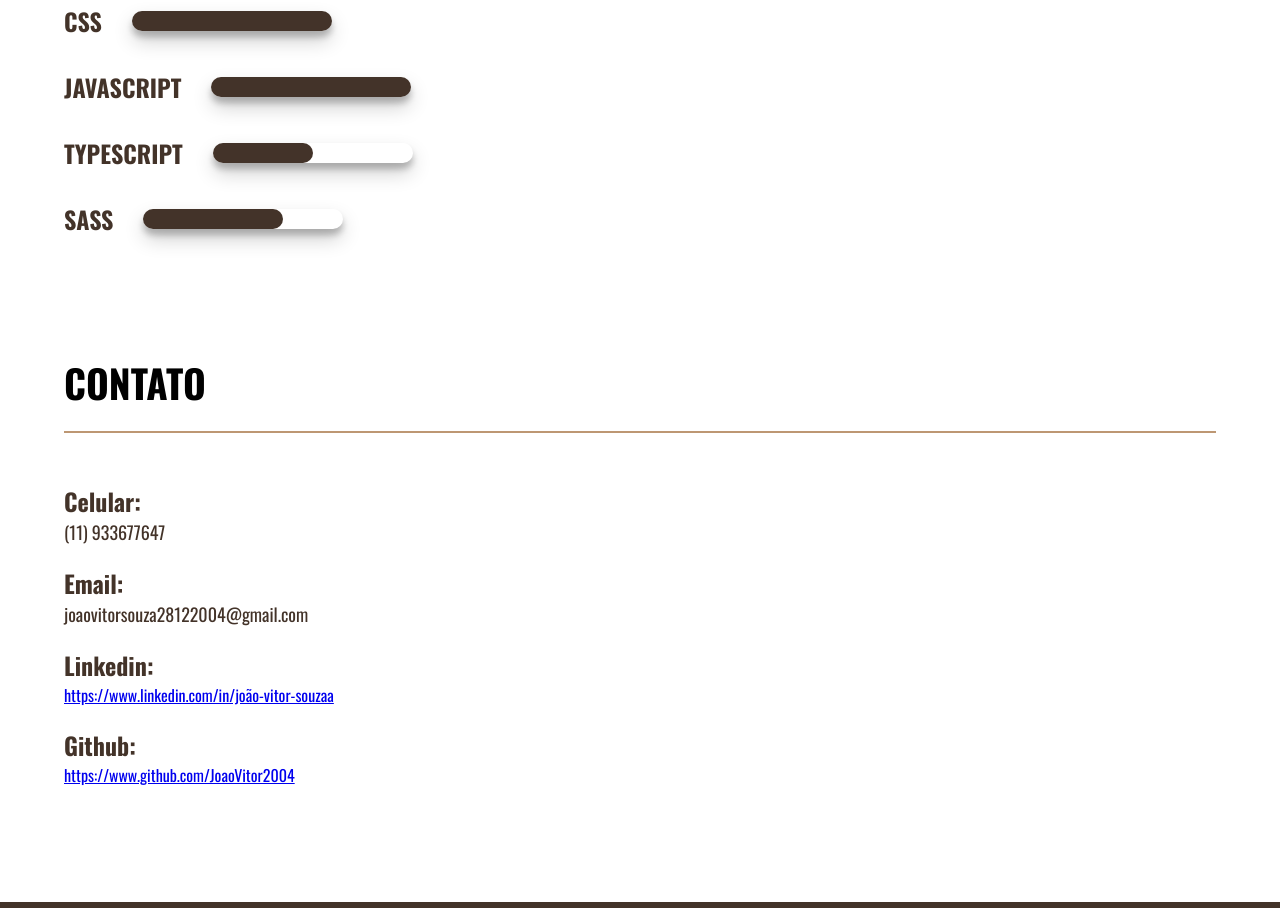
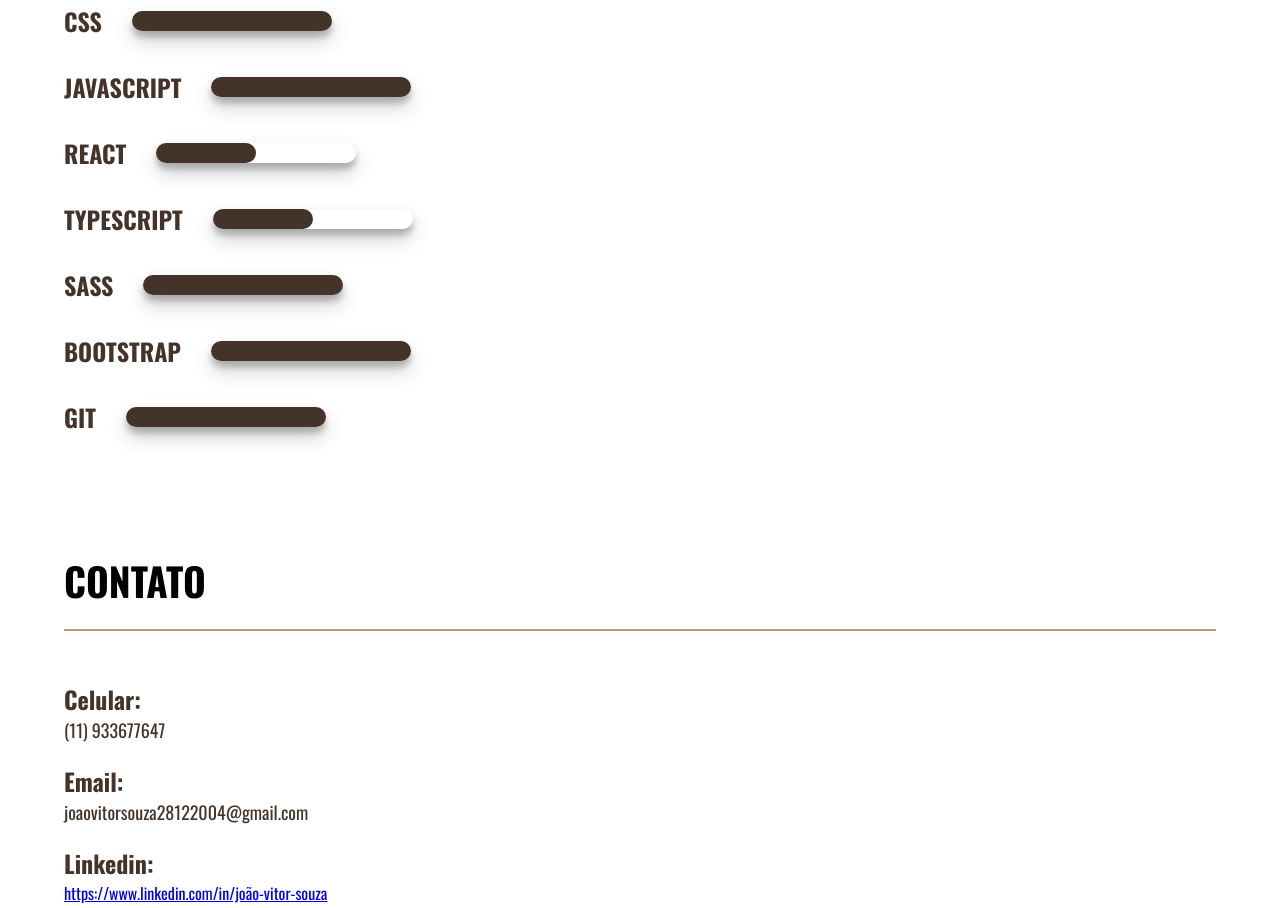
Before and after one commit to JoaoVitor2004/curriculo-online, a plain HTML site: page index.html in a window 1280 px wide. Shown: the part 1390-2298 px from the top of the page. Drawn offline with nearby package versions, Linux system fonts and the light colour scheme.

Commit message:
adicionar alterações

```diff
--- a/index.html
+++ b/index.html
@@ -89,6 +89,14 @@
                 </li>
                 <li class="item">
                     <div class="title">
+                        <h2>REACT</h2>
+                    </div>
+                    <div class="icon">
+                        <div class="porcentagem-50"></div>
+                    </div>
+                </li>
+                <li class="item">
+                    <div class="title">
                         <h2>TYPESCRIPT</h2>
                     </div>
                     <div class="icon">
@@ -100,7 +108,23 @@
                         <h2>SASS</h2>
                     </div>
                     <div class="icon">
-                        <div class="porcentagem-70"></div>
+                        <div class="porcentagem-100"></div>
+                    </div>
+                </li>
+                <li class="item">
+                    <div class="title">
+                        <h2>BOOTSTRAP</h2>
+                    </div>
+                    <div class="icon">
+                        <div class="porcentagem-100"></div>
+                    </div>
+                </li>
+                <li class="item">
+                    <div class="title">
+                        <h2>GIT</h2>
+                    </div>
+                    <div class="icon">
+                        <div class="porcentagem-100"></div>
                     </div>
                 </li>
             </ul>
@@ -120,8 +144,8 @@
                 </div>
                 <div class="w-100 item">
                     <h2>Linkedin:</h2>
-                    <a href="https://www.linkedin.com/in/joão-vitor-souzaa"
-                        target="_blank">https://www.linkedin.com/in/joão-vitor-souzaa</a>
+                    <a href="https://www.linkedin.com/in/jo%C3%A3o-vitor-souza-994bb4325"
+                        target="_blank">https://www.linkedin.com/in/joão-vitor-souza</a>
                 </div>
                 <div class="w-100 item">
                     <h2>Github:</h2>
```
